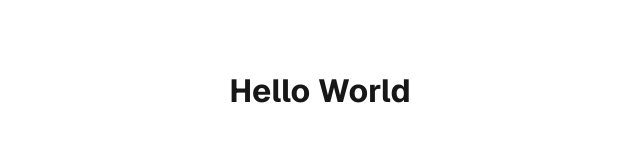
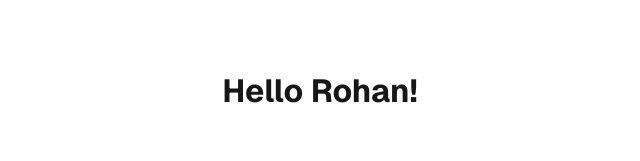
Before and after one commit to DemonDaddy22/testing-in-react, a Next.js app: page / in a window 1280 px wide. Shown: the top 161 px of the page, without its empty margins (320-960 px from the left). Built offline with nearby package versions, Linux system fonts and the light colour scheme.

Commit message:
Practice: HelloUsername

```diff
--- /dev/null
+++ b/src/Module1/components/HelloUsername.tsx
@@ -0,0 +1,14 @@
+/**
+ * Create a component which accepts a username prop and renders a greeting using h1
+ * If no username is passed, then it must have a default value of 'World'
+ */
+
+type Props = {
+  name?: string;
+};
+
+const HelloUsername: React.FC<Props> = ({ name = 'World' }) => {
+  return <h1>Hello {name}!</h1>;
+};
+
+export default HelloUsername;
--- a/src/app/page.tsx
+++ b/src/app/page.tsx
@@ -1,11 +1,11 @@
-import Hello from '@/Module1/components/Hello';
+import HelloUsername from '@/Module1/components/HelloUsername';
 import styles from './page.module.css';
 
 export default function Home() {
   return (
     <div className={styles.page}>
       <main className={styles.main}>
-        <Hello />
+        <HelloUsername name='Rohan' />
       </main>
     </div>
   );
```
Also changed, not shown: src/Module1/README.md, 1 other file (tests, documents, lock files or other folders).
